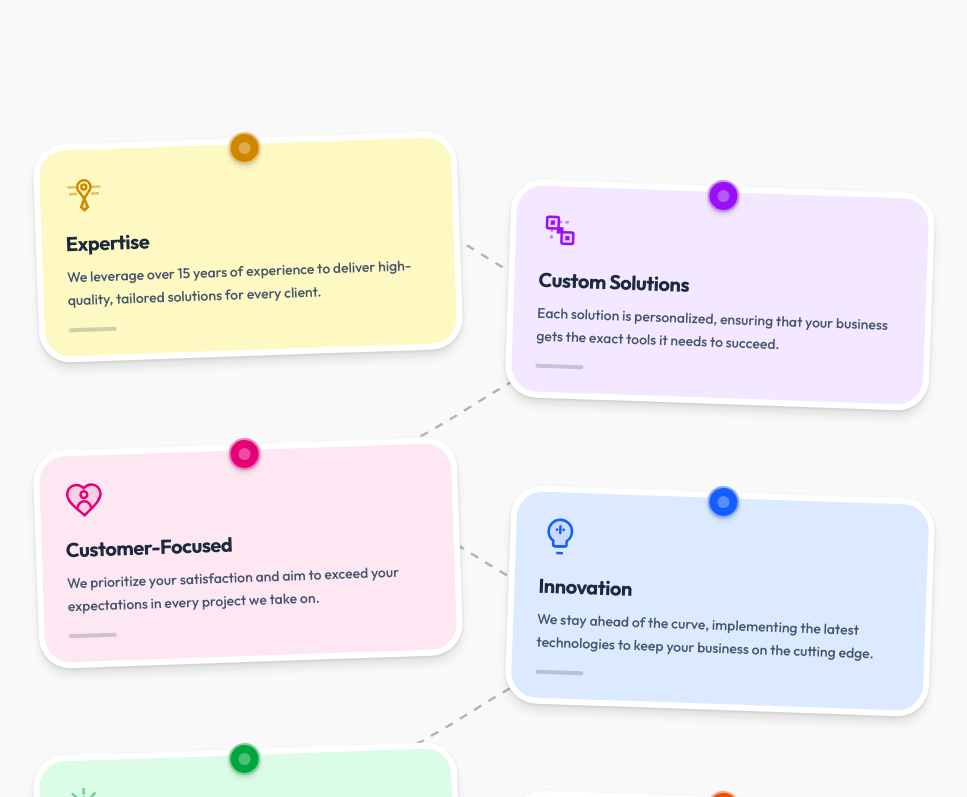
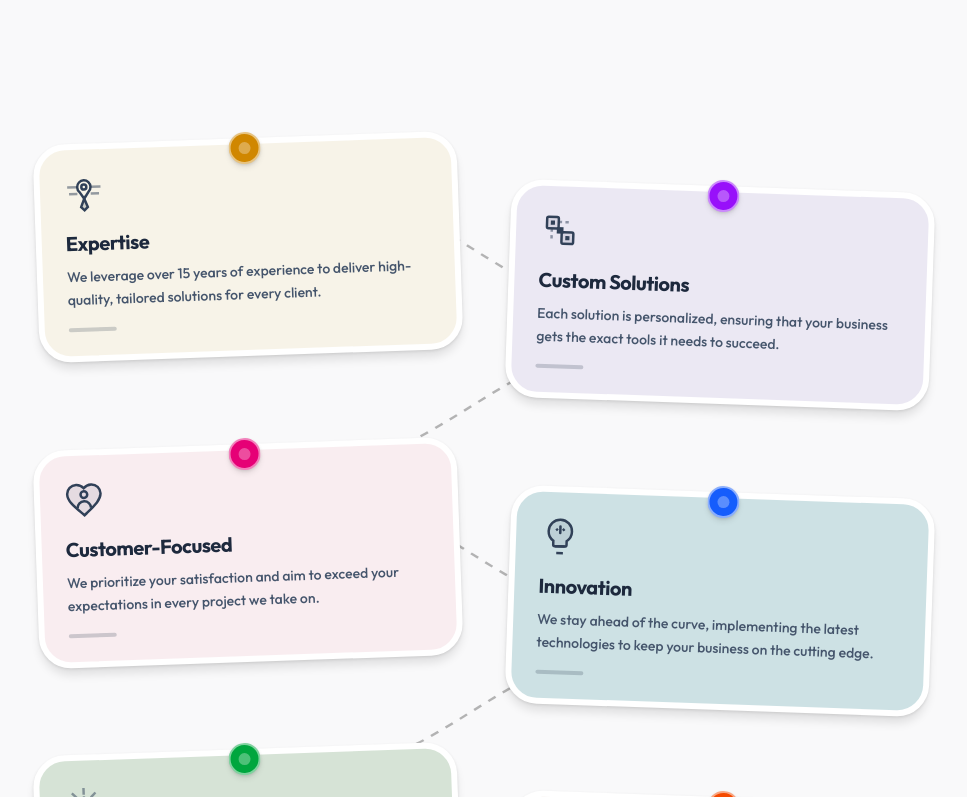
Before and after one commit to Sahil-796/vnp, a Next.js app: page / in a window 1280 px wide. Shown: the part 2363-3160 px from the top of the page, without its empty margins (156-1123 px from the left). Built offline with nearby package versions, Linux system fonts and the light colour scheme.

Commit message:
edit: why choose us colors

```diff
--- a/components/ServiceAccordion.tsx
+++ b/components/ServiceAccordion.tsx
@@ -37,7 +37,7 @@ export function ServiceAccordion({ services }: ServiceAccordionProps) {
                             key={index}
                             className={cn(
                                 "group border-b border-border last:border-b-0",
-                                !isActive && "bg-transparent hover:bg-accent/50"
+                                !isActive && "bg-transparent"
                             )}
                             style={{ backgroundColor: isActive && service.bgColor ? service.bgColor : undefined }}
                         >
--- a/components/WhyChooseUs.tsx
+++ b/components/WhyChooseUs.tsx
@@ -101,9 +101,9 @@ export const WhyChooseUs = () => {
                                     transition={{ duration: 0.5, delay: index * 0.1 }}
                                     className={cn(
                                         "group relative flex flex-col items-start p-6 rounded-[2rem] border-[6px] border-white shadow-xl hover:shadow-2xl transition-all duration-300",
-                                        feature.color, // Use pastel color as the main card background
                                         index % 2 === 1 ? "lg:mt-12" : ""
                                     )}
+                                    style={{ backgroundColor: feature.color }}
                                 >
                                     {/* Decorative Pin */}
                                     <div className="absolute -top-3 left-1/2 -translate-x-1/2 z-20">
@@ -111,12 +111,8 @@ export const WhyChooseUs = () => {
                                             {/* Pin Head */}
                                             <div className={cn(
                                                 "w-8 h-8 rounded-full shadow-lg flex items-center justify-center border-2 border-white/50 z-10",
-                                                feature.iconColor.includes("yellow") ? "bg-yellow-600" :
-                                                    feature.iconColor.includes("purple") ? "bg-purple-600" :
-                                                        feature.iconColor.includes("pink") ? "bg-pink-600" :
-                                                            feature.iconColor.includes("blue") ? "bg-blue-600" :
-                                                                feature.iconColor.includes("green") ? "bg-green-600" :
-                                                                    feature.iconColor.includes("orange") ? "bg-orange-600" : "bg-secondary"
+                                                // @ts-ignore
+                                                feature.pinColor || "bg-secondary"
                                             )}>
                                                 <div className="w-3 h-3 rounded-full bg-white/30" />
                                             </div>
--- a/constants.ts
+++ b/constants.ts
@@ -67,8 +67,9 @@ export const data = {
       description:
         "We leverage over 15 years of experience to deliver high-quality, tailored solutions for every client.",
       icon: Award,
-      iconColor: "text-yellow-600",
-      color: "bg-yellow-100",
+      iconColor: "text-slate-700",
+      color: "#F7F3E8", // Pastel Yellow/Beige
+      pinColor: "bg-yellow-600",
       iconBg: "bg-yellow-200",
       shadow: "shadow-[0_10px_40px_-15px_rgba(234,179,8,0.2)]",
     },
@@ -77,8 +78,9 @@ export const data = {
       description:
         "Each solution is personalized, ensuring that your business gets the exact tools it needs to succeed.",
       icon: Zap,
-      iconColor: "text-purple-600",
-      color: "bg-purple-100",
+      iconColor: "text-slate-700",
+      color: "#EBE8F3", // Pastel Purple
+      pinColor: "bg-purple-600",
       iconBg: "bg-purple-200",
       shadow: "shadow-[0_10px_40px_-15px_rgba(147,51,234,0.2)]",
     },
@@ -87,8 +89,9 @@ export const data = {
       description:
         "We prioritize your satisfaction and aim to exceed your expectations in every project we take on.",
       icon: Users,
-      iconColor: "text-pink-600",
-      color: "bg-pink-100",
+      iconColor: "text-slate-700",
+      color: "#F9EDF0", // Pastel Pink
+      pinColor: "bg-pink-600",
       iconBg: "bg-pink-200",
       shadow: "shadow-[0_10px_40px_-15px_rgba(236,72,153,0.2)]",
     },
@@ -97,8 +100,9 @@ export const data = {
       description:
         "We stay ahead of the curve, implementing the latest technologies to keep your business on the cutting edge.",
       icon: Lightbulb,
-      iconColor: "text-blue-600",
-      color: "bg-blue-100",
+      iconColor: "text-slate-700",
+      color: "#CDE1E4", // Pastel Blue
+      pinColor: "bg-blue-600",
       iconBg: "bg-blue-200",
       shadow: "shadow-[0_10px_40px_-15px_rgba(37,99,235,0.2)]",
     },
@@ -107,8 +111,9 @@ export const data = {
       description:
         "We understand that businesses change, and we offer solutions that can adapt to your evolving needs.",
       icon: Settings,
-      iconColor: "text-green-600",
-      color: "bg-green-100",
+      iconColor: "text-slate-700",
+      color: "#D6E3D6", // Pastel Green
+      pinColor: "bg-green-600",
       iconBg: "bg-green-200",
       shadow: "shadow-[0_10px_40px_-15px_rgba(22,163,74,0.2)]",
     },
@@ -117,8 +122,9 @@ export const data = {
       description:
         "We are committed to delivering solutions that meet the highest standards of quality, ensuring long-term success.",
       icon: BarChart3,
-      iconColor: "text-orange-600",
-      color: "bg-orange-100",
+      iconColor: "text-slate-700",
+      color: "#F3EBE8", // Pastel Orange
+      pinColor: "bg-orange-600",
       iconBg: "bg-orange-200",
       shadow: "shadow-[0_10px_40px_-15px_rgba(234,88,12,0.2)]",
     },
```
